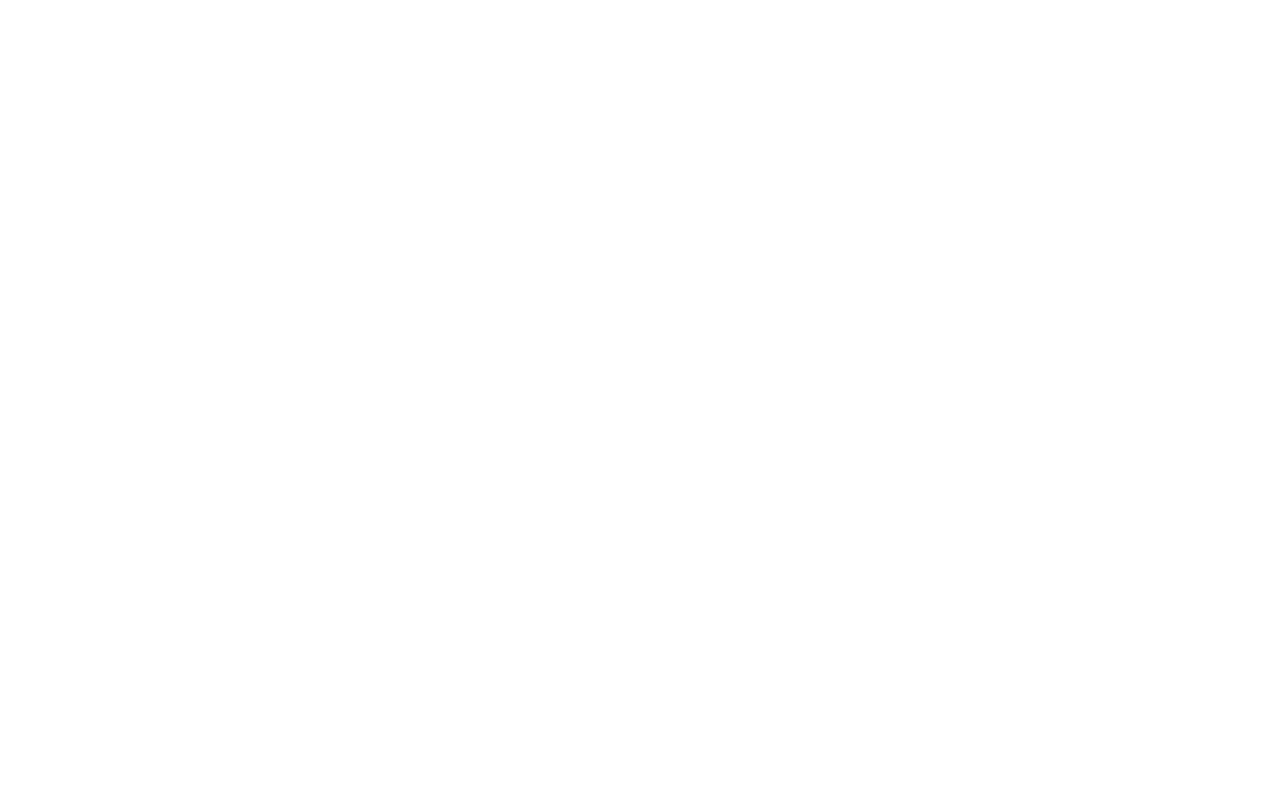
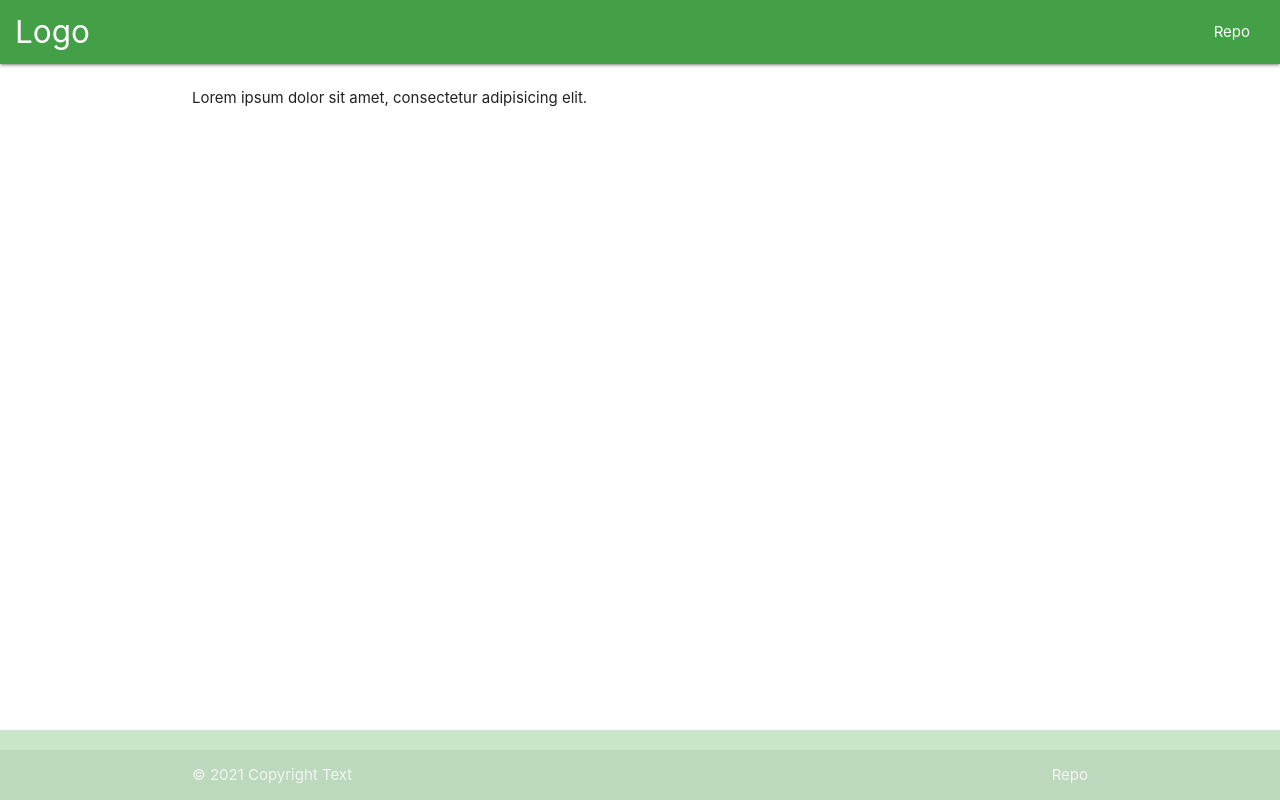
Before and after one commit to Olegopolonets/react-movies-project, a React (Create React App) app: page / in a window 1280 px wide. Built offline with nearby package versions, Linux system fonts and the light colour scheme.

Commit message:
add header and footer

```diff
--- a/src/App.js
+++ b/src/App.js
@@ -1,5 +1,15 @@
+import { Header } from "./layout/Header";
+import { Footer } from "./layout/Footer";
+import { Main } from "./layout/Main";
+
 function App() {
-  return <div className="App"></div>;
+  return (
+    <>
+      <Header />
+      <Main />
+      <Footer />
+    </>
+  );
 }
 
 export default App;
--- a/src/index.css
+++ b/src/index.css
@@ -7,7 +7,10 @@
   -moz-osx-font-smoothing: grayscale;
 }
 
-code {
-  font-family: source-code-pro, Menlo, Monaco, Consolas, 'Courier New',
-    monospace;
+nav {
+  padding: 0 1rem;
 }
+.content {
+  min-height: calc(100vh - 70px - 64px);
+  padding: 1.5rem 0;
+}
--- /dev/null
+++ b/src/layout/Footer.jsx
@@ -0,0 +1,12 @@
+function Footer() {
+  return <footer className="page-footer green lighten-4">
+    <div className="footer-copyright">
+      <div className="container">
+      © {new Date().getFullYear()} Copyright Text
+      <a className="grey-text text-lighten-4 right" href="#!">Repo</a>
+      </div>
+    </div>
+  </footer>
+}
+
+export {Footer}
--- /dev/null
+++ b/src/layout/Header.jsx
@@ -0,0 +1,12 @@
+function Header() {
+  return <nav className="green darken-1">
+    <div className="nav-wrapper">
+      <a href="!#" className="brand-logo">Logo</a>
+      <ul id="nav-mobile" className="right hide-on-med-and-down">
+        <li><a href="!#">Repo</a></li>
+      </ul>
+    </div>
+  </nav>
+}
+
+export {Header}
--- /dev/null
+++ b/src/layout/Main.jsx
@@ -0,0 +1,7 @@
+function Main() {
+  return <main className='container content'>
+    Lorem ipsum dolor sit amet, consectetur adipisicing elit.
+  </main>
+}
+
+export {Main}
```
Also changed, not shown: public/index.html (+0 -8 lines).
